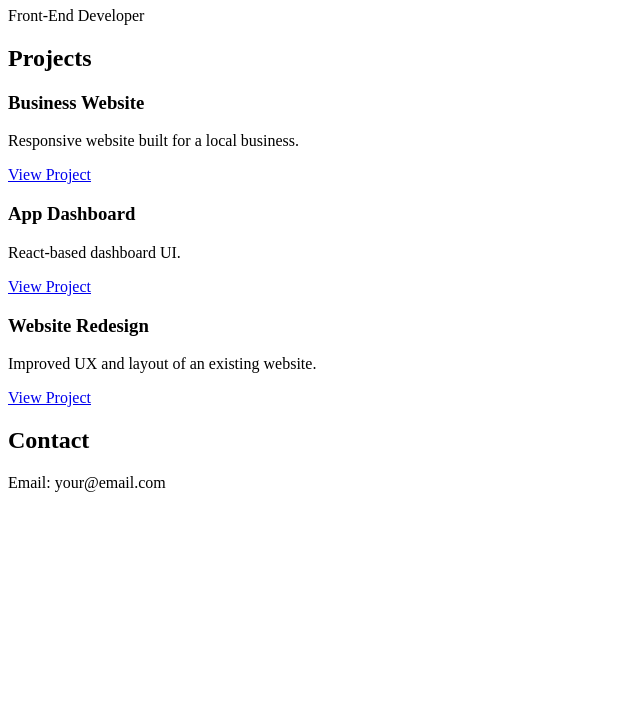
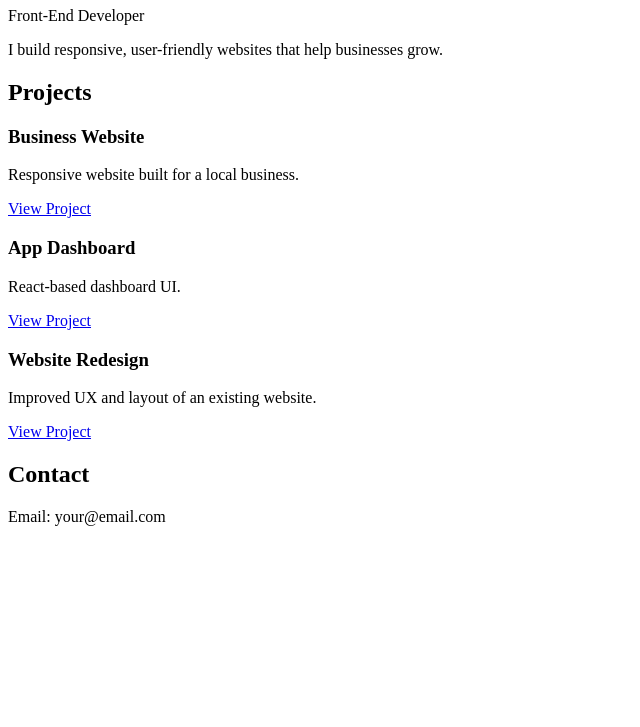
Before and after one commit to ivargas-dev/portfolio, a plain HTML site: page index.html in a window 1280 px wide. Shown: the part 73-800 px from the top of the page, without its empty margins (0-640 px from the left). Drawn offline with Linux system fonts and the light colour scheme.

Commit message:
Update index.html

```diff
--- a/index.html
+++ b/index.html
@@ -8,6 +8,7 @@
 <body>
   <h1>Ian Vargas</h1>
   <p>Front-End Developer</p>
+  <p>I build responsive, user-friendly websites that help businesses grow.</p>
 
   <h2>Projects</h2>
 
```
